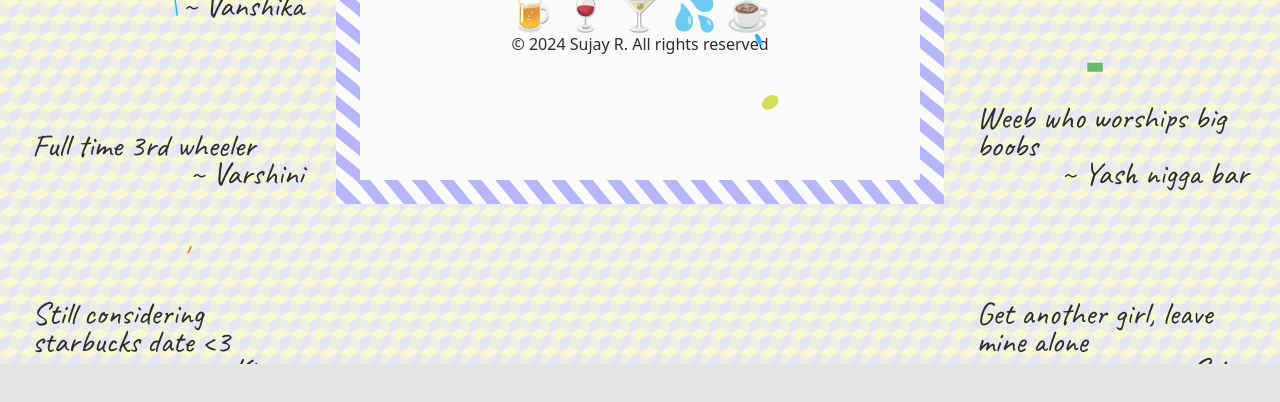
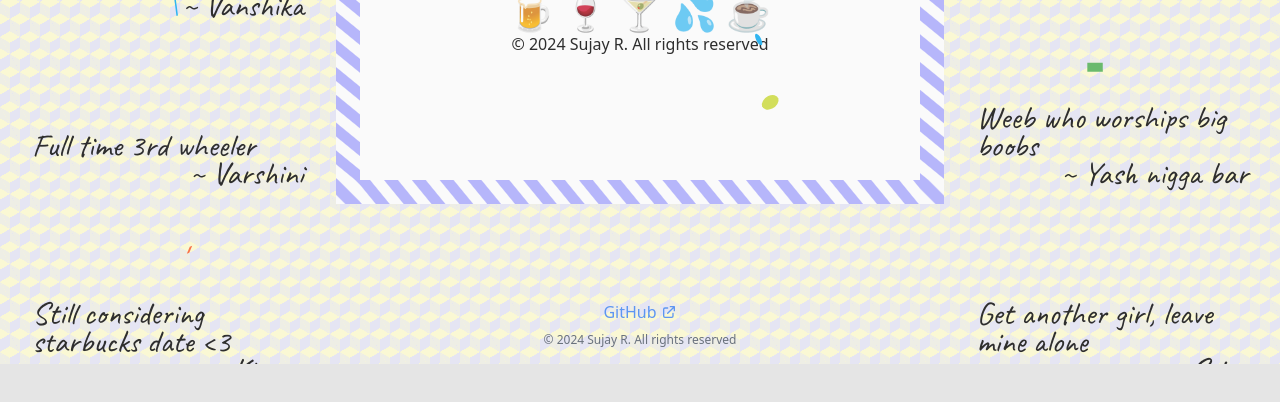
Before and after one commit to sujay1844/roshinichambers, a React (Vite) app: page / in a window 1280 px wide. Shown: the part 1244-1646 px from the top of the page. Built offline with nearby package versions, Linux system fonts and the light colour scheme; a web font is replaced by a local one.

Commit message:
add footer

```diff
--- a/src/App.tsx
+++ b/src/App.tsx
@@ -205,6 +205,33 @@ const BirthdayWishes = ({
           </div>
         )}
       </motion.div>
+      {confettiInView && (
+        <div className="absolute bottom-4 flex flex-col items-center gap-2">
+          <a
+            href="https://github.com/sujaykumarsuman/roshini-chambers"
+            className="text-blue-500 hover:underline flex items-center gap-1"
+          >
+            <span>GitHub</span>
+            <svg
+              className="size-4"
+              xmlns="http://www.w3.org/2000/svg"
+              fill="none"
+              viewBox="0 0 24 24"
+              stroke="currentColor"
+            >
+              <path
+                strokeLinecap="round"
+                strokeLinejoin="round"
+                strokeWidth={2}
+                d="M10 6H6a2 2 0 00-2 2v10a2 2 0 002 2h10a2 2 0 002-2v-4M14 4h6m0 0v6m0-6L10 14"
+              />
+            </svg>
+          </a>
+      <p className="text-xs text-gray-600">
+        &copy; 2024 Sujay R. All rights reserved
+      </p>
+        </div>
+      )}
     </div>
   );
 };
```
